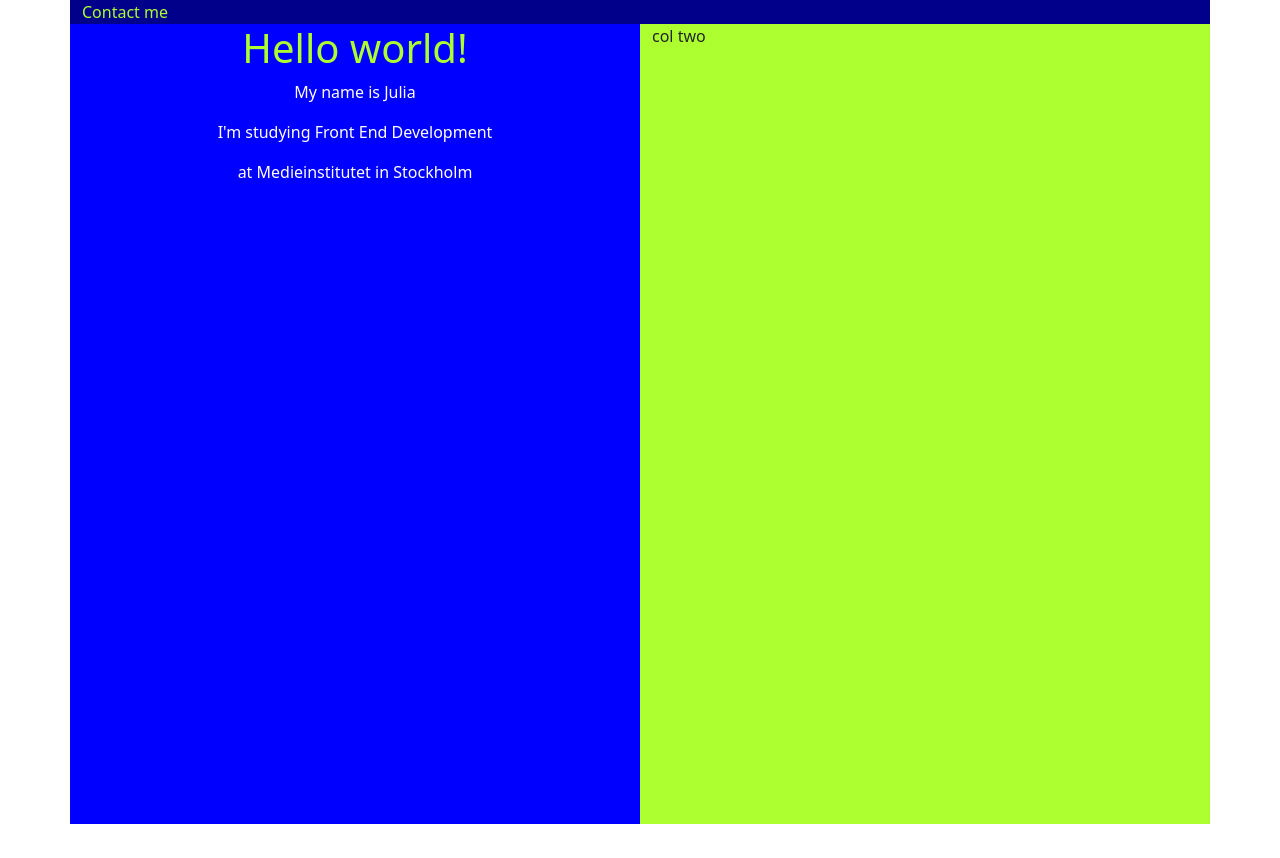
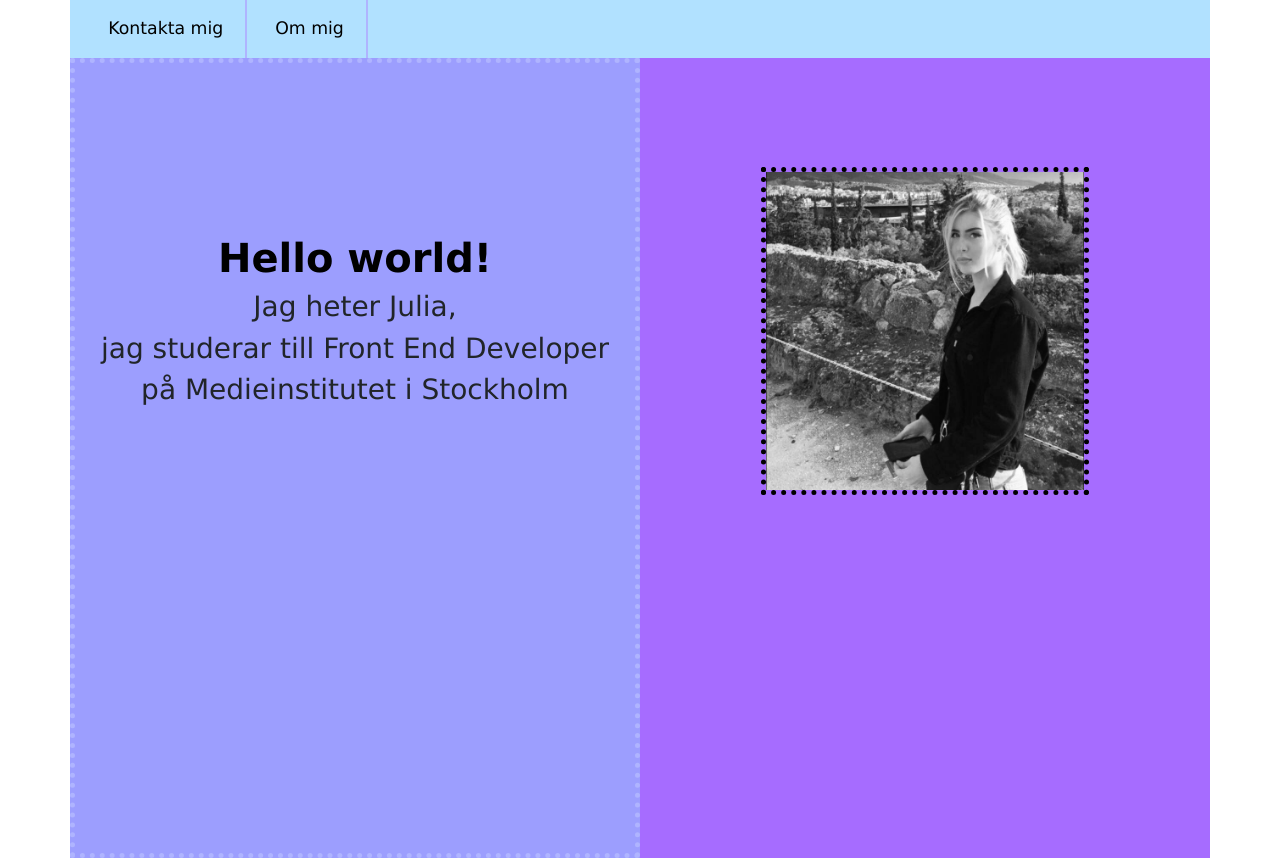
Before and after one commit to juliacarlberg/juliasportfolio, a plain HTML site: page index.html in a window 1280 px wide. Before the commit the page ends 824 px from the top, so only its background shows below. Drawn offline with nearby package versions, Linux system fonts and the light colour scheme.

Commit message:
nya färger

```diff
--- a/css/index.css
+++ b/css/index.css
@@ -1,32 +1,49 @@
+body{
+    font-family: 'Lucida Sans', 'Lucida Sans Regular', 'Lucida Grande', 'Lucida Sans Unicode', Geneva, Verdana, sans-serif;
+    font-size: 13pt;
+}
+
 #col1{
-    background-color: blue;
+    background-color: #9C9EFE;
     height: 100vh;
     text-align: center;
+    padding-top: 15%;
+    border: 5px dotted #AFB4FF;
 }
 
 #col2{
-    background-color: greenyellow;
+    background-color: #A66CFF;
     height: 100vh;
 }
 
 #headr{
-    background-color: darkblue;
+    background-color: #B1E1FF;
 }
 
 h1{
-    color: greenyellow;
+    color: black;
+    font-weight: bold;
 }
 
 p{
-    color: white;
+    color: black;
 }
 
 a{
-    color: greenyellow;
+    color: black;
     text-decoration: none;
+    border-right: solid #AFB4FF 2px;
+    padding: 2%;
 }
 
 a:hover{
-    color: white;
+    color: #A66CFF;
     transition-duration: 0.8s;
 }
+
+.bild1{
+    width: 60%;
+    margin-top: 20%;
+    margin-left: 20%;
+    border: 5px dotted black;
+}
--- a/index.html
+++ b/index.html
@@ -14,21 +14,24 @@
     <link rel="stylesheet" href="css/index.css" />
   </head>
   <body>
-    <header class="container" id="headr">
+    <header class="container p-3" id="headr">
         <nav class="col-sm-12 col-md-12">
-            <a href="kontakt">Contact me</a>
+            <a href="kontakt">Kontakta mig</a>
+            <a href="om mig">Om mig</a>
         </nav>
     </header>
     <div class="container">
         <div class="row">
-            <div class="col-sm-12 col-md-6" id="col1">
+            <div class="col-sm-12 col-md-6 col-lg-6" id="col1">
                 <h1>Hello world!</h1>
-                <p>My name is Julia</p>
-                <p>I'm studying Front End Development</p>
-                <p>at Medieinstitutet in Stockholm</p>
+                <h3>Jag heter Julia,</h3>
+                <h3>jag studerar till Front End Developer</h3>
+                <h3>på Medieinstitutet i Stockholm</h3>
             </div>
-            <div class="col-sm-12 col-md-6" id="col2">
-                col two
+            <div class="col-sm-12 col-md-6 col-lg-6" id="col2">
+                <div>
+                    <img class="bild1" src="bilder/igrekland.jpg" alt="bildjuliagrekland">
+                </div>
             </div>
         </div>
     </div class="container">
```
Also changed, not shown: bilder/igrekland.jpg (added).
